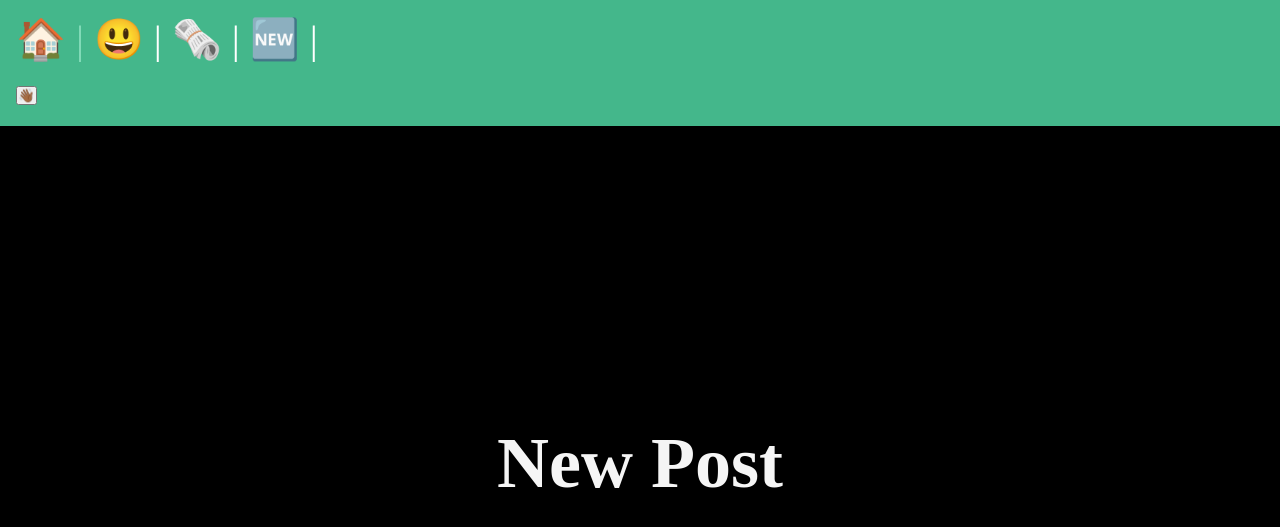
After one commit to Sam-Ouedraogo/django_app, a Django app: page /posts/new-post/ in a window 1280 px wide. The commit adds this page. Shown: the top 527 px of the page. Run offline with Django 5.2, Linux system fonts and the light colour scheme; a user stored in the database is signed in.

Commit message:
hide login and registration when user is logged in

```diff
--- /dev/null
+++ b/myproject/posts/templates/posts/post_new.html
@@ -0,0 +1,14 @@
+{% extends "layout.html" %}
+
+{% block title %}
+    New Post
+{% endblock %}
+
+{%block content %}
+
+  <section>
+    <h1> New Post </h1>
+  </section>
+
+
+{% endblock %}
--- a/myproject/posts/urls.py
+++ b/myproject/posts/urls.py
@@ -22,6 +22,8 @@ app_name = 'posts'
 
 urlpatterns = [
     path('', views.posts_list, name = 'list'),
+    path('new-post/', views.post_new, name = 'new-post'),
     path('<slug:slug>', views.post_page, name = 'page'),
 
+
 ]
--- a/myproject/posts/views.py
+++ b/myproject/posts/views.py
@@ -1,5 +1,6 @@
 from django.shortcuts import render
 from .models import Post
+from django.contrib.auth.decorators import login_required
 #from django.http import HttpResponse
 # Create your views here.
 
@@ -12,3 +13,7 @@ def post_page(request, slug):
 #    return HttpResponse(slug)
     post = Post.objects.get(slug=slug)
     return render(request, 'posts/post_page.html', {'post' : post})
+
+@login_required(login_url="/users/login")
+def post_new(request):
+    return render(request, 'posts/post_new.html')
--- a/myproject/templates/layout.html
+++ b/myproject/templates/layout.html
@@ -24,6 +24,19 @@
         <span role = "img" aria-label = 'Posts' title='Posts'> 🗞️ </span>
       </a>|
 
+
+      {% if user.is_authenticated %}
+
+        <a href = "{% url "posts:new-post" %}">
+          <span role='img' aria-label="New Post" title="New Post">🆕</span>
+        </a>|
+
+        <form class="logout" action="{% url 'users:logout' %}" method="post">
+          {% csrf_token %}
+          <button class="logout-button" aria-label="User Logout" title = "User Logout">👋🏾</button>
+        </form>
+      {% else %}
+
         <a href = "{% url "users:register" %}">
           <span role='img' aria-label="User Registration" title="User Registration">🚀</span>
         </a>|
@@ -32,10 +45,7 @@
           <span role='img' aria-label="User Login" title="User Login">🔑</span>
         </a>|
 
-      <form class="logout" action="{% url 'users:logout' %}" method="post">
-        {% csrf_token %}
-        <button class="logout-button" aria-label="User Logout" title = "User Logout">👋🏾</button>
-      </form>
+      {% endif %}
 
     </nav>
 
--- a/myproject/users/templates/users/login.html
+++ b/myproject/users/templates/users/login.html
@@ -11,7 +11,12 @@
     <form class="form-width-validation" action="/users/login/" method="post">
         {%csrf_token%}
         {{form}}
+
+        {% if request.GET.next %}
+        <input type = 'hidden' nem = 'next' value = "{{request.GET.next}}"/>
+        {%endif%}
         <button>Submit</button>
+
     </form>
   </section>
 
--- a/myproject/users/views.py
+++ b/myproject/users/views.py
@@ -21,7 +21,10 @@ def login_view(request):
         form =AuthenticationForm(data = request.POST)
         if form.is_valid():
             login(request, form.get_user())
-            return redirect("posts:list")
+            if "next" in request.POST:
+                return redirect(request.POST.get('next'))
+            else:
+                return redirect("posts:list")
 
     else:
         form = AuthenticationForm()
```
Also changed, not shown: myproject/db.sqlite3. Lines whose indentation alone changed are shown as unchanged.
